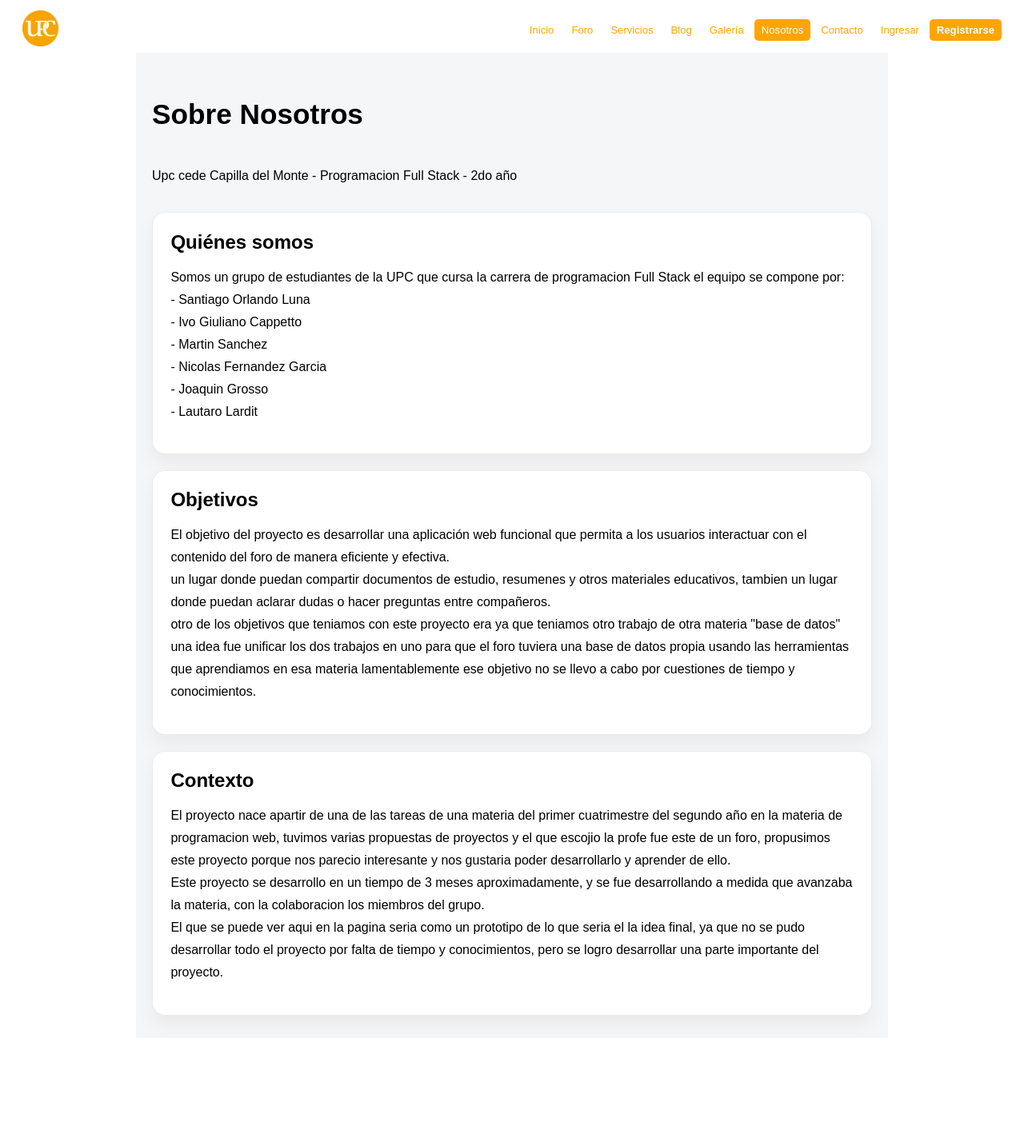
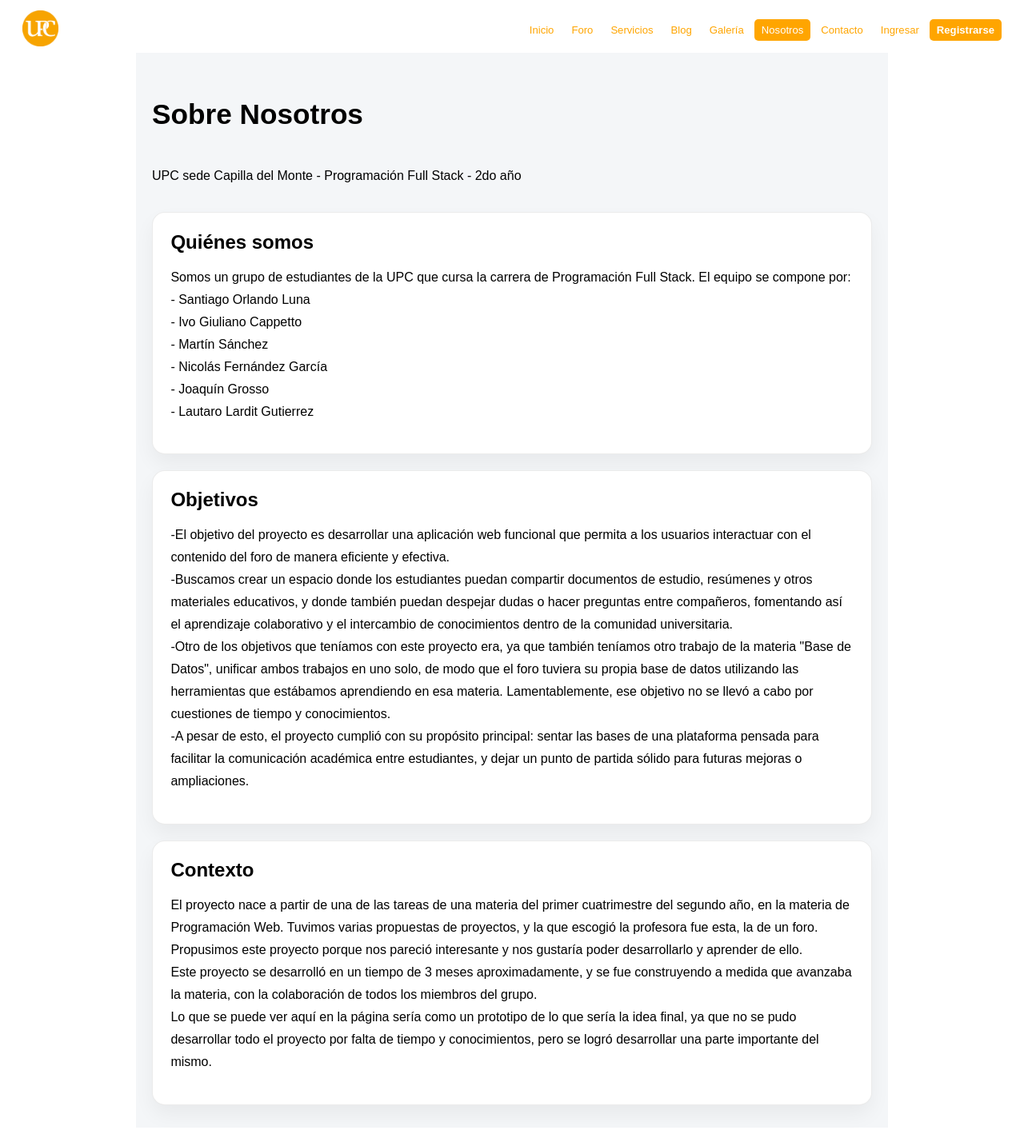
Before and after one commit to elsantos121/proyecto-foro-uni, an Angular app: page /nosotros in a window 1280 px wide. Shown: the whole page at 80% size. Before the commit the page ends 1306 px from the top, so only its background shows below. Built offline with nearby package versions, Linux system fonts and the light colour scheme.

Commit message:
cambios de errores de ortografia en html nosotros

```diff
--- a/src/app/pages/nosotros/nosotros.component.html
+++ b/src/app/pages/nosotros/nosotros.component.html
@@ -1,35 +1,34 @@
 <section class="nosotros-page">
   <div class="contenido">
-    <h1>Sobre Nosotros </h1>
-    <p>Upc cede Capilla del Monte - Programacion Full Stack - 2do año</p>
+    <h1>Sobre Nosotros</h1>
+    <p>UPC sede Capilla del Monte - Programación Full Stack - 2do año</p>
     <div class="info-card">
       <h2>Quiénes somos</h2>
-      <p>Somos un grupo de estudiantes de la UPC que cursa la carrera de programacion Full Stack el equipo se compone por:
+      <p>Somos un grupo de estudiantes de la UPC que cursa la carrera de Programación Full Stack. El equipo se compone por:
         <br> - Santiago Orlando Luna
         <br> - Ivo Giuliano Cappetto
-        <br> - Martin Sanchez
-        <br> - Nicolas Fernandez Garcia
-        <br> - Joaquin Grosso
-        <br> - Lautaro Lardit
+        <br> - Martín Sánchez
+        <br> - Nicolás Fernández García
+        <br> - Joaquín Grosso
+        <br> - Lautaro Lardit Gutierrez
       </p>
     </div>
-
     <div class="info-card">
       <h2>Objetivos</h2>
       <p>
-        El objetivo del proyecto es desarrollar una aplicación web funcional que permita a los usuarios interactuar con el contenido del foro de manera eficiente y efectiva. <br>un lugar donde puedan compartir documentos de estudio, resumenes y otros materiales educativos,
-         tambien un lugar donde puedan aclarar dudas o hacer preguntas entre compañeros. <br>otro de los objetivos que teniamos con este proyecto era ya que teniamos otro trabajo de
-        otra materia "base de datos" una idea fue unificar los dos trabajos en uno para que el foro tuviera una base de datos propia usando las herramientas que
-        aprendiamos en esa materia lamentablemente ese objetivo no se llevo a cabo por cuestiones de tiempo y conocimientos.</p>
+        -El objetivo del proyecto es desarrollar una aplicación web funcional que permita a los usuarios interactuar con el contenido del foro de manera eficiente y efectiva. <br>
+        -Buscamos crear un espacio donde los estudiantes puedan compartir documentos de estudio, resúmenes y otros materiales educativos, y donde también puedan despejar dudas o hacer preguntas entre compañeros, fomentando así el aprendizaje colaborativo y el intercambio de conocimientos dentro de la comunidad universitaria. <br>
+        -Otro de los objetivos que teníamos con este proyecto era, ya que también teníamos otro trabajo de la materia "Base de Datos", unificar ambos trabajos en uno solo, de modo que el foro tuviera su propia base de datos utilizando las herramientas que estábamos aprendiendo en esa materia. Lamentablemente, ese objetivo no se llevó a cabo por cuestiones de tiempo y conocimientos. <br>
+        -A pesar de esto, el proyecto cumplió con su propósito principal: sentar las bases de una plataforma pensada para facilitar la comunicación académica entre estudiantes, y dejar un punto de partida sólido para futuras mejoras o ampliaciones.
+      </p>
     </div>
-
     <div class="info-card">
       <h2>Contexto</h2>
       <p>
-        El proyecto nace apartir de una de las tareas de una materia del primer cuatrimestre del segundo año en la materia de programacion web,
-        tuvimos varias propuestas de proyectos y el que escojio la profe fue este de un foro, propusimos este proyecto porque nos parecio interesante y nos gustaria poder desarrollarlo y aprender de ello.
-        <br>Este proyecto se desarrollo en un tiempo de 3 meses aproximadamente, y se fue desarrollando a medida que avanzaba la materia, con la colaboracion los miembros del grupo.
-        <br>El que se puede ver aqui en la pagina seria como un prototipo de lo que seria el la idea final, ya que no se pudo desarrollar todo el proyecto por falta de tiempo y conocimientos, pero se logro desarrollar una parte importante del proyecto.
+        El proyecto nace a partir de una de las tareas de una materia del primer cuatrimestre del segundo año, en la materia de Programación Web.
+        Tuvimos varias propuestas de proyectos, y la que escogió la profesora fue esta, la de un foro. Propusimos este proyecto porque nos pareció interesante y nos gustaría poder desarrollarlo y aprender de ello. <br>
+        Este proyecto se desarrolló en un tiempo de 3 meses aproximadamente, y se fue construyendo a medida que avanzaba la materia, con la colaboración de todos los miembros del grupo. <br>
+        Lo que se puede ver aquí en la página sería como un prototipo de lo que sería la idea final, ya que no se pudo desarrollar todo el proyecto por falta de tiempo y conocimientos, pero se logró desarrollar una parte importante del mismo.
       </p>
     </div>
   </div>
```
